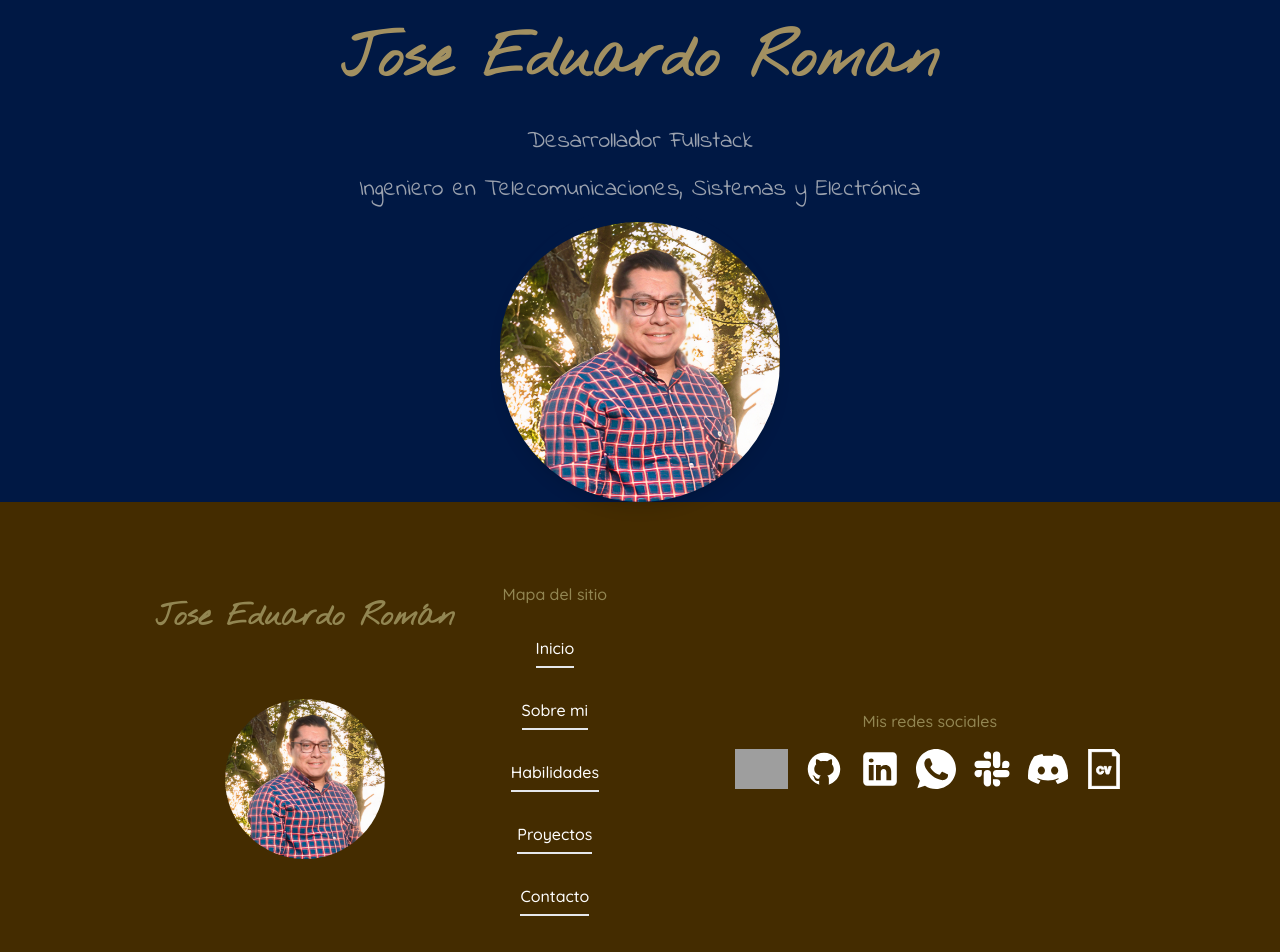
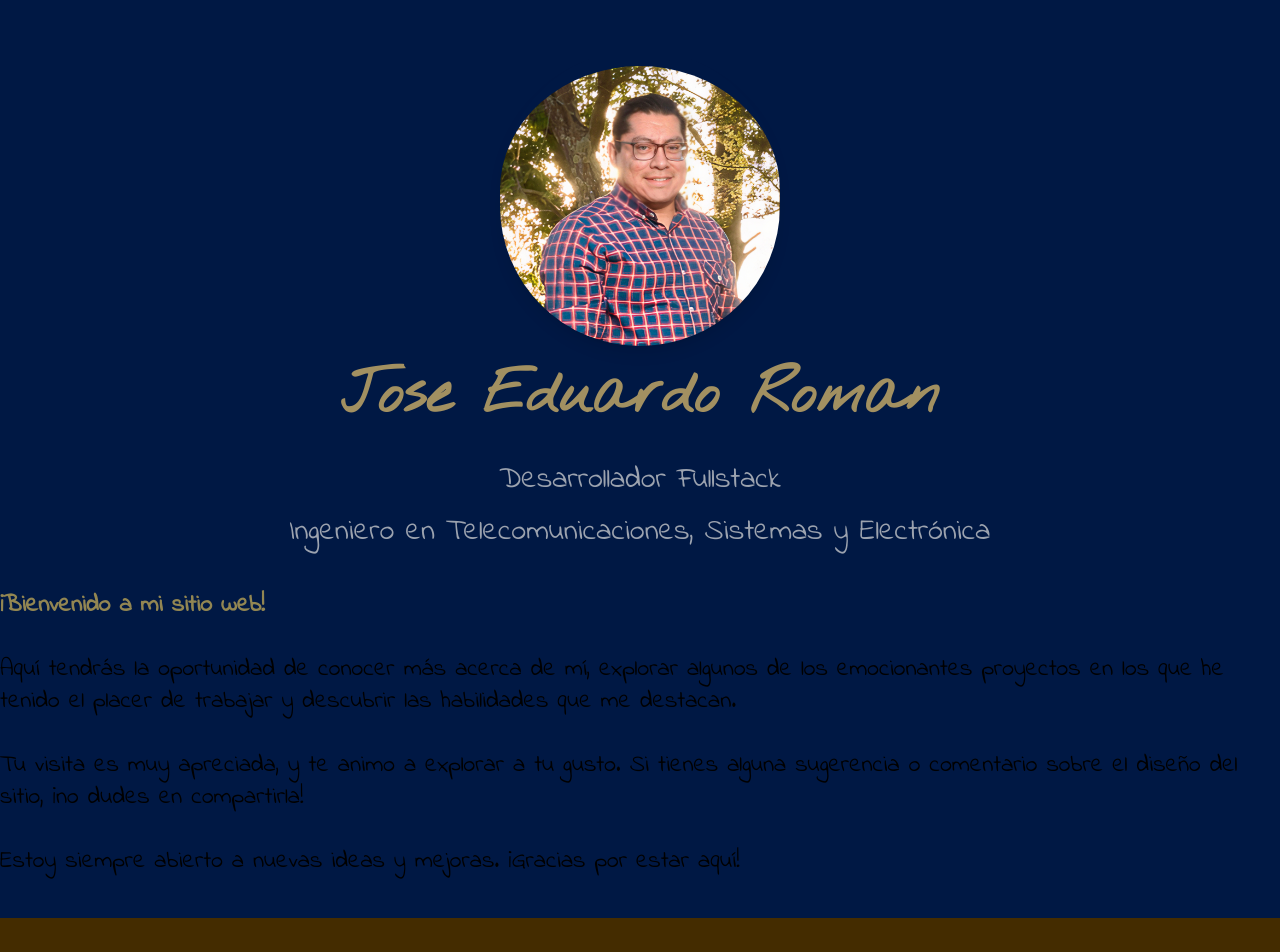
Before and after one commit to jeromanp/my-portfolio, a Next.js app: page / in a window 1280 px wide. Shown: the part 100-1052 px from the top of the page. Built offline with nearby package versions, Linux system fonts and the light colour scheme; grey boxes are pictures that could not be loaded.

Commit message:
add text to presentations

```diff
--- a/src/components/Intro.jsx
+++ b/src/components/Intro.jsx
@@ -7,15 +7,32 @@ export default function Intro() {
     triggerOnce: true, // Solo activa la animación una vez
   });
   return (
-    <div className="pt-12 sticky h-full w-full items-center justify-between text-sm bg-custom-azul mx-auto">
+    <div className=" pt-12 sticky h-full w-full items-center justify-between text-sm bg-custom-azul mx-auto">
       <div
         ref={inViewRef}
-        className={`  ${inView ? "animate__animated animate__fadeInDownBig" : ""}`}
+        className={` w-40 md:w-60 lg:w-80 mx-auto flex justify-center items-center  ${
+          inView ? "animate__animated animate__flipInX" : ""
+        }`}
+      >
+        <div className="py-5 w-full h-full flex justify-center items-center">
+          <img
+            src="/imagen/img-me.jpg"
+            alt="meImage"
+            style={{ width: "35vh", height: "auto" }}
+            className="w-10 h-auto object-cover rounded-full max-w-full max-h-full pt-4 shadow-lg"
+          />
+        </div>
+      </div>
+      <div
+        ref={inViewRef}
+        className={`container mx-auto  ${
+          inView ? "animate__animated animate__fadeInDownBig" : ""
+        }`}
       >
         <h1 className="nothing text-3xl sm:text-4xl md:text-5xl lg:text-6xl font-bold text-custom-oro_2 text-center">
           {infoPersonal.name}
         </h1>
-        <div className="indie text-sm md:text-xl lg:text-2xl ">
+        <div className="indie text-sm md:text-2xl lg:text-3xl ">
           <p className="text-center mt-4 md:mt-9 text-gray-400">
             {infoPersonal.professionOne}
           </p>
@@ -23,23 +40,18 @@ export default function Intro() {
             {infoPersonal.professionTwo}
           </p>
         </div>
+        <div className="indie text-sm md:text-xl lg:text-2xl py-10 ">
+          <p text-center text-gray-400>
+            <b className="text-custom-oro">¡Bienvenido a mi sitio web!</b><br/><br/> Aquí tendrás la oportunidad de
+            conocer más acerca de mí, explorar algunos de los emocionantes
+            proyectos en los que he tenido el placer de trabajar y descubrir las
+            habilidades que me destacan.<br/><br/> Tu visita es muy apreciada, y te animo
+            a explorar a tu gusto. Si tienes alguna sugerencia o comentario
+            sobre el diseño del sitio, ¡no dudes en compartirla!<br/><br/> Estoy siempre
+            abierto a nuevas ideas y mejoras. ¡Gracias por estar aquí!
+          </p>
+        </div>
       </div>
-
-
-      <div
-        ref={inViewRef}
-        className={` w-40 md:w-60 lg:w-80 mx-auto flex justify-center items-center  ${inView ? "animate__animated animate__flipInX" : ""}`}
-      >
-
-          <div className="w-full h-full flex justify-center items-center">
-            <img
-              src="/imagen/img-me.jpg"
-              alt="meImage"
-              style={{width:"35vh",height:"auto"}}
-              className="w-10 h-auto object-cover rounded-full max-w-full max-h-full pt-4 shadow-lg"
-            />
-          </div>
-        </div>
     </div>
   );
 }
```
